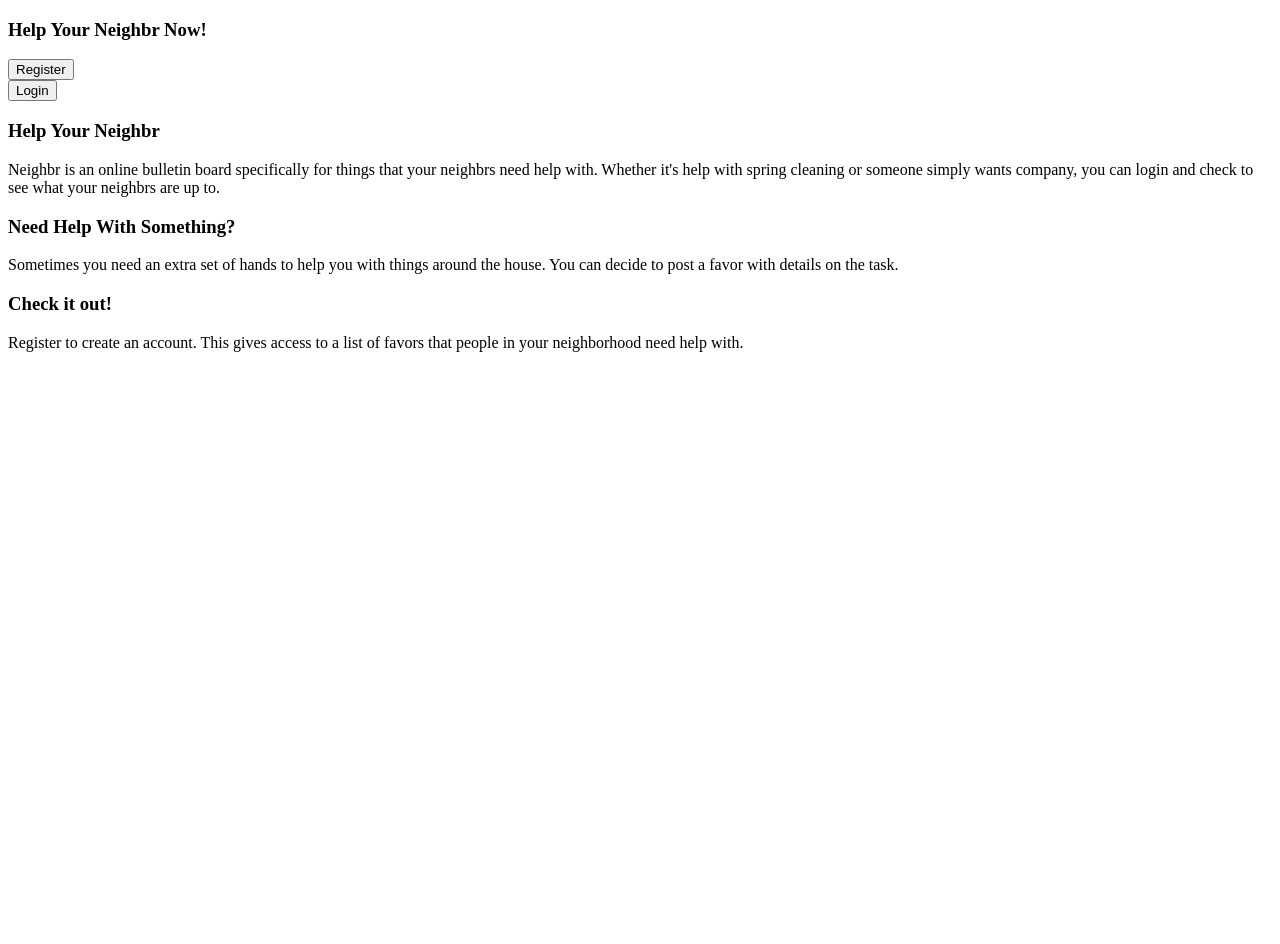
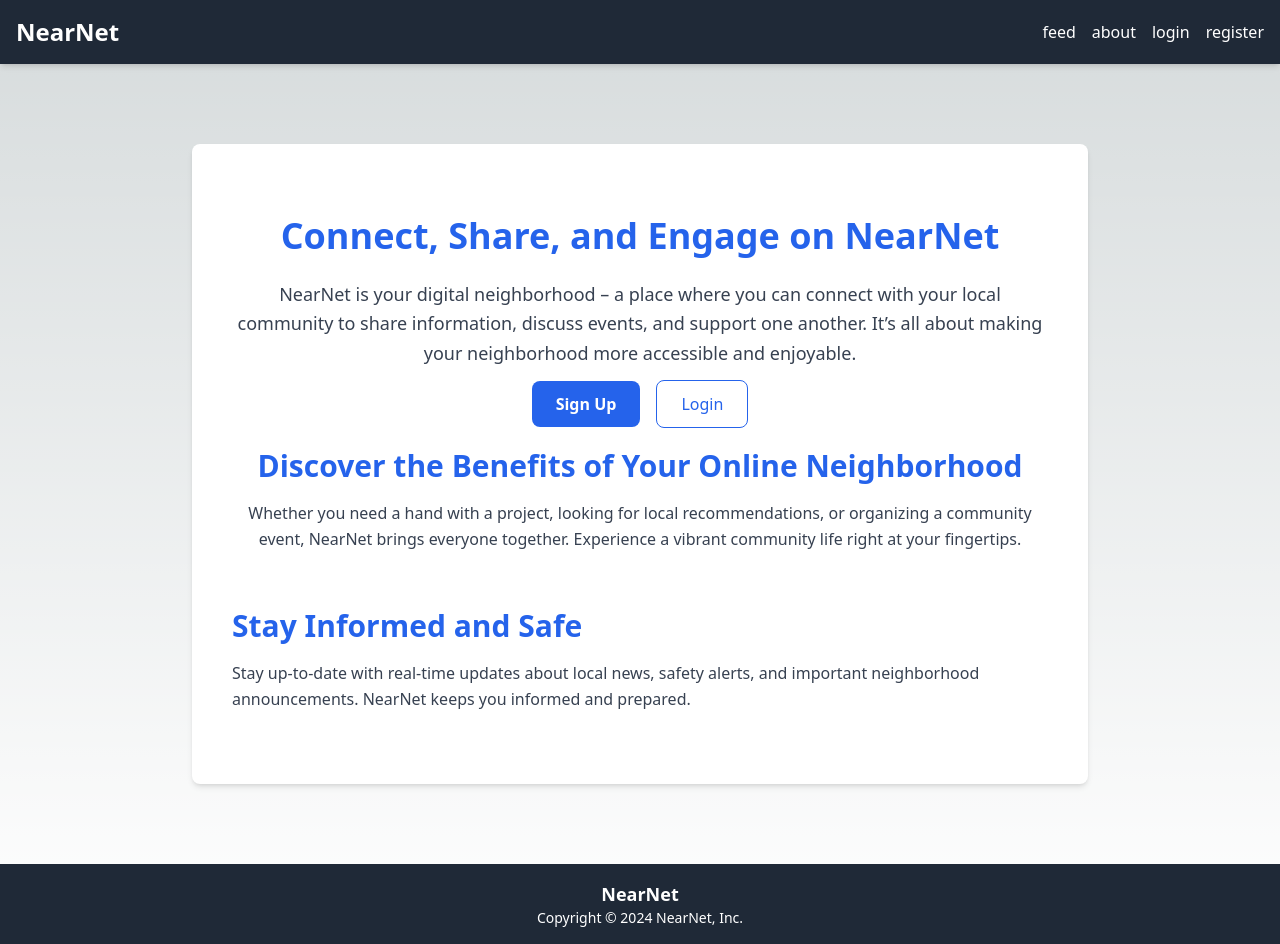
Before and after one commit to xeviert/nearnet, a Next.js app: page /about in a window 1280 px wide. Before the commit the page ends 800 px from the top, so only its background shows below. Built offline with nearby package versions, Linux system fonts and the light colour scheme.

Commit message:
everything looks good

```diff
--- a/src/app/page.js
+++ b/src/app/page.js
@@ -1,9 +1,5 @@
-import NavBar from '@/components/NavBar.client';
+import NavBar from '@/components/NavBar';
 import LandingPage from '../pages/about';
-import Feed from '../pages/feed';
-import Profile from '@/pages/profile';
-import Login from "@/pages/login";
-import Register from "@/pages/register";
 import Footer from "@/components/Footer";
 
 export default function Home() {
@@ -12,11 +8,7 @@ export default function Home() {
     <div className="flex flex-col min-h-screen">
       <NavBar />
       <main className="flex-grow flex flex-col items-center justify-center pt-16">
-        {/* <LandingPage /> */}
-        {/* <Feed /> */}
-        <Profile />
-        {/* <Login /> */}
-        {/* <Register /> */}
+        <LandingPage />
       </main>
       <Footer />
     </div>
--- a/src/components/NavBar.client.js
+++ b/src/components/NavBar.js
@@ -11,6 +11,9 @@ export default function NavBar() {
       <div className="container mx-auto p-4 flex justify-between items-center">
         <h1 className="text-2xl font-bold">NearNet</h1>
         <div className="hidden md:flex space-x-4">
+          <Link href="/feed">
+            <span className="hover:text-gray-400 transition-colors duration-200">feed</span>
+          </Link>
           <Link href="/about">
             <span className="hover:text-gray-400 transition-colors duration-200">about</span>
           </Link>
--- /dev/null
+++ b/src/pages/_app.js
@@ -0,0 +1,17 @@
+import '../app/globals.css';
+import NavBar from '@/components/NavBar';
+import Footer from '@/components/Footer';
+
+function MyApp({ Component, pageProps }) {
+  return (
+    <div className="flex flex-col min-h-screen">
+      <NavBar />
+      <main className="flex-grow pt-16">
+        <Component {...pageProps} />
+      </main>
+      <Footer />
+    </div>
+  );
+}
+
+export default MyApp;
--- a/src/pages/about.js
+++ b/src/pages/about.js
@@ -1,49 +1,42 @@
+import Link from 'next/link';
 import Image from 'next/image';
 
 export default function LandingPage() {
-    return (
-      <div className="min-h-screen bg-gray-100 p-6">
+  return (
+    <div className="min-h-screen bg-gray-150 p-6 flex flex-col items-center justify-center">
+      <div className="w-full max-w-4xl bg-white p-10 rounded-lg shadow-md">
         <section className="text-center my-8">
-          <h3 className="text-3xl font-bold text-blue-600 mb-4">Help Your Neighbr Now!</h3>
+          <h1 className="text-4xl font-bold text-blue-600 mb-6">Connect, Share, and Engage on NearNet</h1>
+          <p className="text-gray-700 text-lg leading-relaxed mb-6">
+            NearNet is your digital neighborhood – a place where you can connect with your local community to share information,
+            discuss events, and support one another. It’s all about making your neighborhood more accessible and enjoyable.
+          </p>
           <div className="space-x-4">
-            <div to='/register'>
-              <button className="bg-blue-600 text-white px-4 py-2 rounded-md hover:bg-blue-700 transition">
-                Register
-              </button>
-            </div>
-            <div to='/login'>
-              <button className="bg-blue-600 text-white px-4 py-2 rounded-md hover:bg-blue-700 transition">
-                Login
-              </button>
-            </div>
+            <Link href="/register" className="bg-blue-600 text-white px-6 py-3 rounded-lg font-semibold hover:bg-blue-700 transition duration-300">
+              Sign Up
+            </Link>
+            <Link href="/login" className="bg-transparent text-blue-600 border border-blue-600 px-6 py-3 rounded-lg hover:bg-blue-600 hover:text-white transition duration-300">
+              Login
+            </Link>
           </div>
         </section>
 
-        <section className="my-8">
-          <h3 className="text-3xl font-bold text-blue-600 mb-4">Help Your Neighbr</h3>
-          <p className="text-gray-700 leading-relaxed">
-            Neighbr is an online bulletin board specifically for things that
-            your neighbrs need help with. Whether it's help with spring cleaning
-            or someone simply wants company, you can login and check to see what
-            your neighbrs are up to.
+        <section className="flex flex-col items-center my-8">
+          <h2 className="text-3xl font-bold text-blue-600 mb-4">Discover the Benefits of Your Online Neighborhood</h2>
+          <p className="text-center text-gray-700 leading-relaxed mb-6">
+            Whether you need a hand with a project, looking for local recommendations, or organizing a community event, NearNet brings everyone together.
+            Experience a vibrant community life right at your fingertips.
           </p>
+          {/* <Image src="/images/community.png" alt="Community interaction" className="w-full h-auto rounded-md shadow-lg"/> */}
         </section>
 
         <section className="my-8">
-          <h3 className="text-3xl font-bold text-blue-600 mb-4">Need Help With Something?</h3>
+          <h2 className="text-3xl font-bold text-blue-600 mb-4">Stay Informed and Safe</h2>
           <p className="text-gray-700 leading-relaxed">
-            Sometimes you need an extra set of hands to help you with things
-            around the house. You can decide to post a favor with details on the
-            task.
-          </p>
-        </section>
-        <section className="my-8">
-          <h3 className="text-3xl font-bold text-blue-600 mb-4">Check it out!</h3>
-          <p className="text-gray-700 leading-relaxed">
-            Register to create an account. This gives access to a list of favors
-            that people in your neighborhood need help with.
+            Stay up-to-date with real-time updates about local news, safety alerts, and important neighborhood announcements. NearNet keeps you informed and prepared.
           </p>
         </section>
       </div>
-      );
-    }
+    </div>
+  );
+}
--- a/src/pages/feed.js
+++ b/src/pages/feed.js
@@ -1,4 +1,3 @@
-import Image from "next/image";
 import StatusUpdater from "@/components/StatusUpdater";
 import StatusContainer from "@/components/StatusContainer";
 
--- a/src/pages/register.js
+++ b/src/pages/register.js
@@ -2,6 +2,7 @@ import Link from 'next/link';
 
 export default function Register() {
   return (
+    <div className="flex items-center justify-center min-h-screen bg-gray-100">
     <div className="w-full max-w-md p-8 bg-white rounded-lg shadow-md">
       <h1 className="text-2xl font-bold text-center mb-6">Register</h1>
       <form className="space-y-4">
@@ -36,5 +37,6 @@ export default function Register() {
         </Link>
       </div>
     </div>
+    </div>
   );
 }
```
